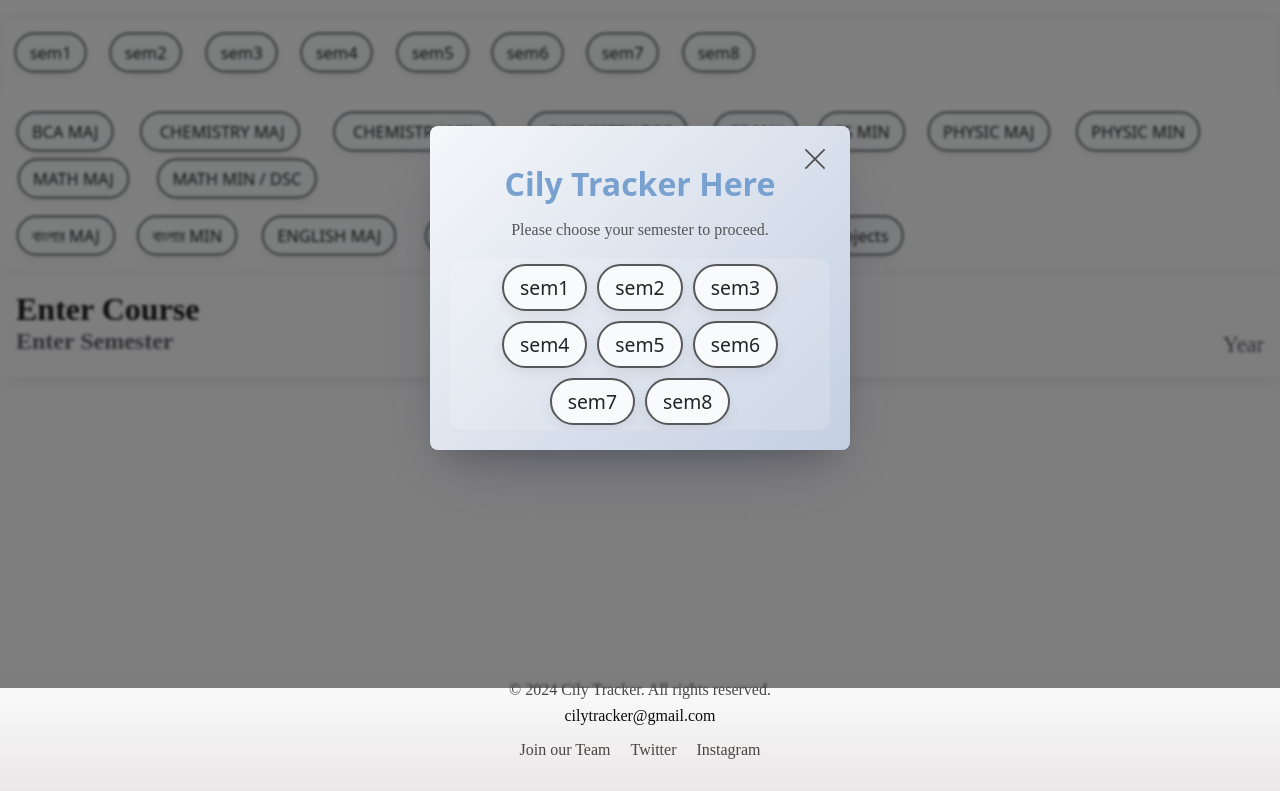
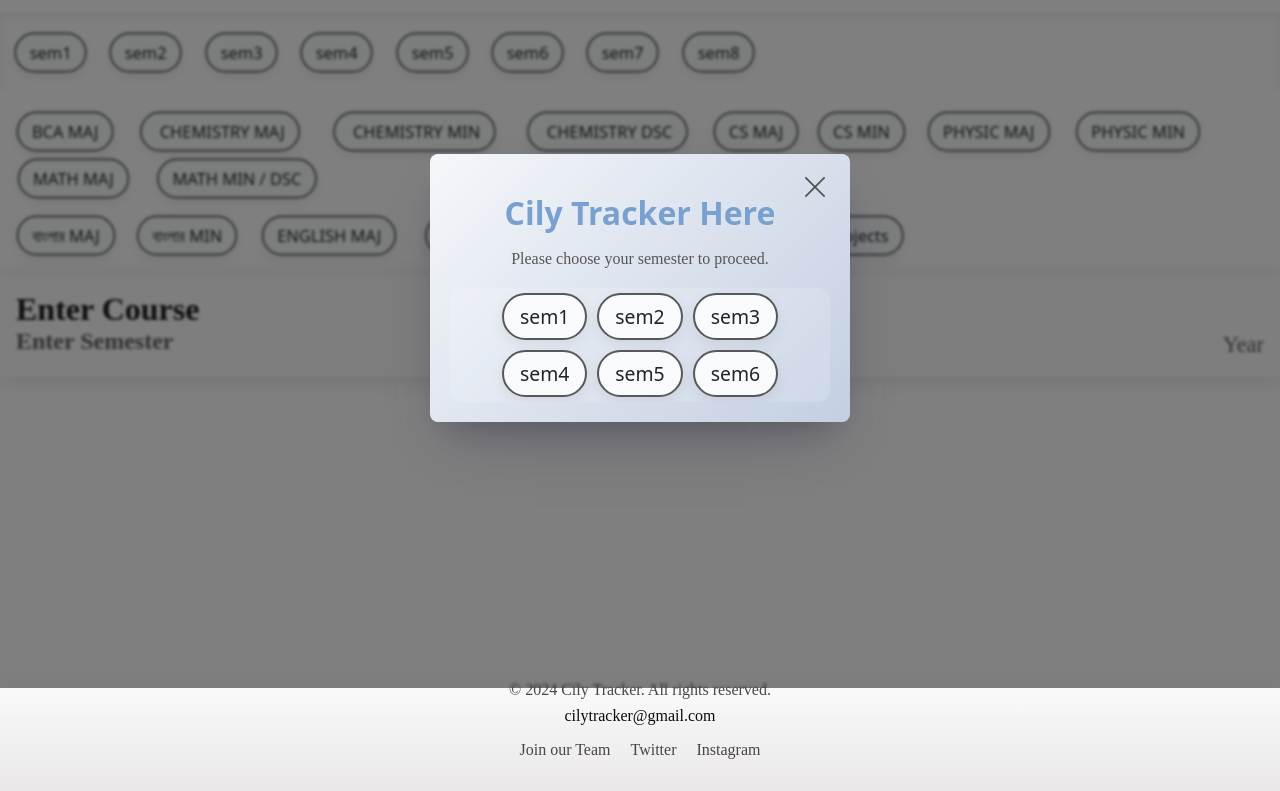
Before and after one commit to RoyRoki/CILYTRACKER, a plain HTML site: page index.html in a window 1280 px wide. Shown: the part 112-903 px from the top of the page. Drawn offline with Linux system fonts and the light colour scheme; a web font is replaced by a local one.

Commit message:
remove sem 7 8 from popup

```diff
--- a/index.html
+++ b/index.html
@@ -61,8 +61,6 @@
           <button onclick="setSem(4)">sem4</button>
           <button onclick="setSem(5)">sem5</button>
           <button onclick="setSem(6)">sem6</button>
-          <button onclick="setSem(7)">sem7</button>
-          <button onclick="setSem(8)">sem8</button>
         </div>
       </div>
     </div>
```
